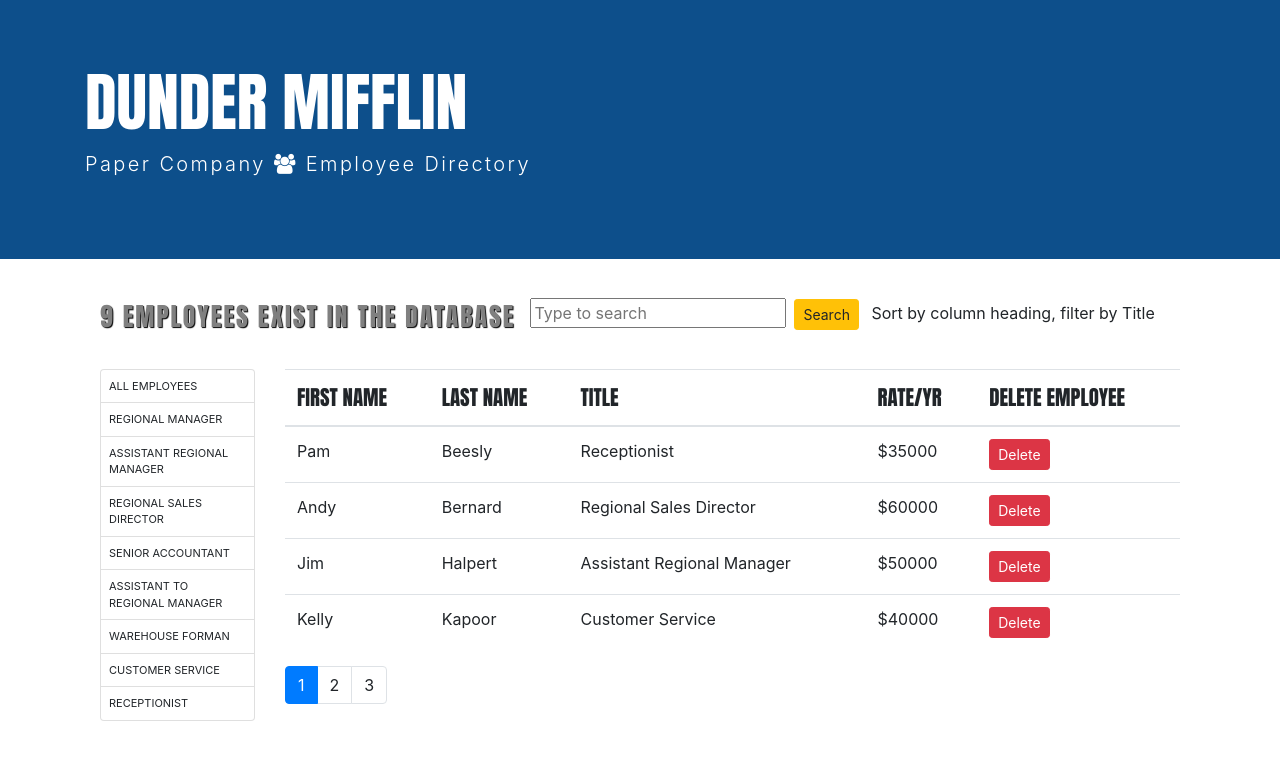
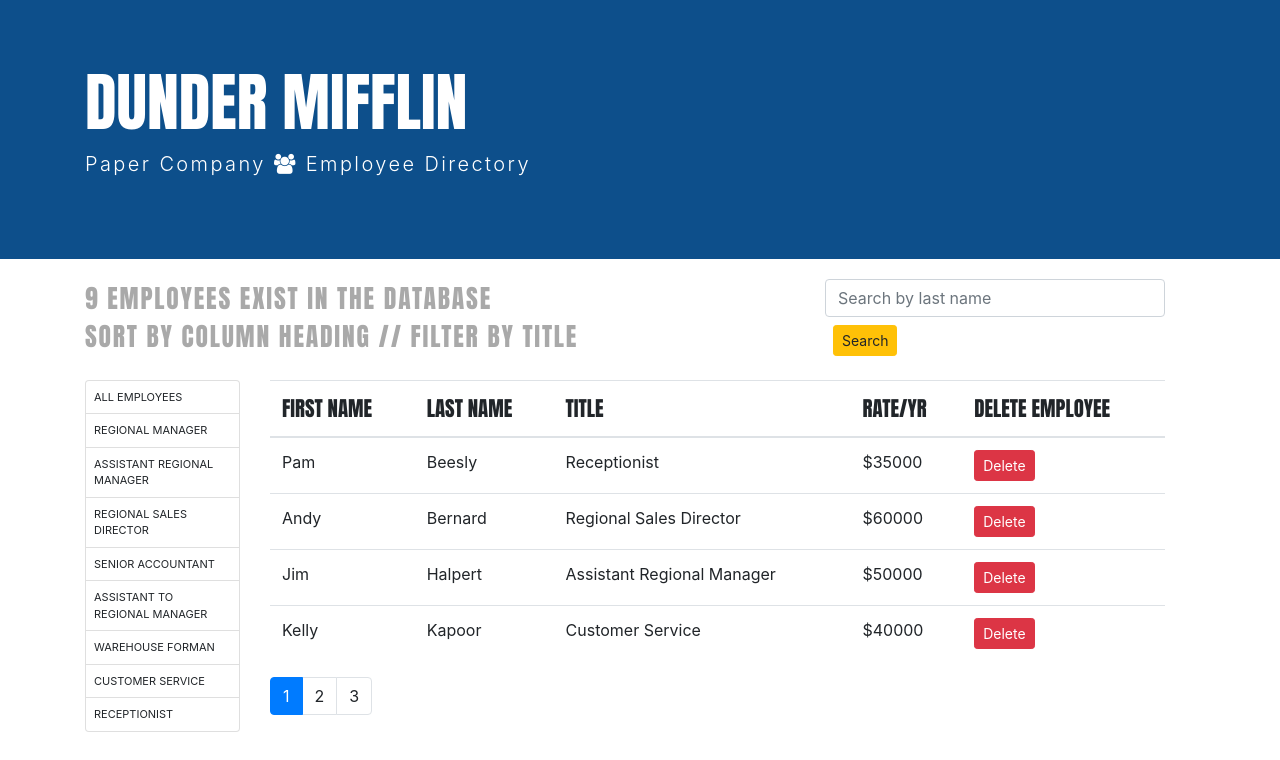
Before and after one commit to vanessabau/EmployeeDirectory, a React (Create React App) app in the folder employeedirectory/: page / in a window 1280 px wide. Shown: the top 760 px of the page. Built offline with nearby package versions, Linux system fonts and the light colour scheme.

Commit message:
search is now working

```diff
--- a/employeedirectory/src/App.js
+++ b/employeedirectory/src/App.js
@@ -1,18 +1,11 @@
 import React from "react";
 import Employees from "./components/Employees/employees";
-import Jumbo from "./components/common/jumbo";
-
-import Counter from "./components/common/counter";
 import "./App.css";
 
 function App() {
   return (
     <>
-      <Jumbo></Jumbo>
-      <main className="container">
-        <Counter />
-        <Employees />
-      </main>
+      <Employees />
     </>
   );
 }
--- a/employeedirectory/src/components/Employees/employees.jsx
+++ b/employeedirectory/src/components/Employees/employees.jsx
@@ -1,12 +1,14 @@
 import React, { Component, useState } from "react";
+import _ from "lodash";
+import Jumbo from "../common/jumbo";
+import SearchBox from "../common/searchBox";
+import Counter from "../common/counter";
 import EmployeesTable from "./employeesTable";
-import SearchBox from "../Search/searchBox";
+import ListGroup from "../common/listGroup";
+import Pagination from "../common/pagination";
 import { getEmployees } from "../resources/employeeResources";
-import Pagination from "../common/pagination";
+import { getTitles } from "../resources/titleService";
 import { Paginate } from "../utils/paginate";
-import ListGroup from "../common/listGroup";
-import { getTitles } from "../resources/titleService";
-import _ from "lodash";
 import "./style.css";
 
 class Employees extends Component {
@@ -15,8 +17,9 @@
     titles: [],
     currentPage: 1,
     pageSize: 4,
+    searchQuery: "",
+    selectedTitle: null, //?
     sortColumn: { path: "lastName", order: "asc" },
-    userSearch: "",
   };
 
   //DEFINE STATE AFTER MOUNTING
@@ -26,12 +29,6 @@
   }
 
   //EVENT HANDLERS
-  handleSearch = (event) => {
-    const value = event.target.value;
-    this.setState({ userSearch: value });
-    console.log(value);
-  };
-
   handleDelete = (employee) => {
     //create new array with all the employees except the one you deleted
     const employees = this.state.employees.filter(
@@ -46,8 +43,17 @@
   };
 
   handleTitleSelect = (title) => {
-    this.setState({ selectedTitle: title, currentPage: 1 });
+    this.setState({ selectedTitle: title, searchQuery: "", currentPage: 1 });
   };
+
+  handleSearch = (query) => {
+    this.setState({ searchQuery: query, selectedTitle: null, currentPAge: 1 });
+  };
+  // handleSearch = (event) => {
+  //   const value = event.target.value;
+  //   this.setState({ userSearch: value });
+  //   console.log(value);
+  // };
 
   handleSort = (sortColumn) => {
     this.setState({ sortColumn });
@@ -55,20 +61,26 @@
 
   //RENDER MAIN COMPONENT
   render() {
-    const { length: count } = this.state.employees;
+    // const { length: count } = this.state.employees;
     const {
       pageSize,
       currentPage,
       sortColumn,
       selectedTitle,
+      searchQuery,
       employees: allEmployees,
     } = this.state;
 
-    //FILTER - If selected title and its id are both truthy, apply a filter, otherwise return all employees
-    const filtered =
-      selectedTitle && selectedTitle._id
-        ? allEmployees.filter((emp) => emp.title._id === selectedTitle._id)
-        : allEmployees;
+    //FILTER - If there is a search query, filter results, otherwise if selected title and its id are both truthy, apply a filter, otherwise return all employees
+    let filtered = allEmployees;
+    if (searchQuery)
+      filtered = allEmployees.filter((emp) =>
+        emp.lastName.toLowerCase().startsWith(searchQuery.toLowerCase())
+      );
+    else if (selectedTitle && selectedTitle._id)
+      filtered = allEmployees.filter(
+        (emp) => emp.title_id === selectedTitle._id
+      );
 
     //SORT
     const sorted = _.orderBy(filtered, [sortColumn.path], [sortColumn.order]);
@@ -79,12 +91,20 @@
     //RENDER - If there are employees return a table with employee data
     return (
       <>
-        <SearchBox
-          userSearch={this.userSearch}
-          handleSearch={this.handleSearch}
-        />
-        <div style={{ padding: "0" }} className="container">
-          <div style={{ width: "100%", margin: "0" }} className="row">
+        <Jumbo />
+
+        <div className="container">
+          <div className="row">
+            <div className="col">
+              <Counter />
+            </div>
+
+            <div className="col-4">
+              <SearchBox value={searchQuery} onChange={this.handleSearch} />
+            </div>
+          </div>
+
+          <div className="row">
             <div className="col-2">
               <ListGroup
                 items={this.state.titles}
@@ -100,14 +120,13 @@
                 onDelete={this.handleDelete}
                 onSort={this.handleSort}
               />
+
               <Pagination
                 itemsCount={filtered.length}
                 pageSize={pageSize}
                 currentPage={currentPage}
                 onPageChange={this.handlePageChange}
               />
-              {/*Render components with their props*/}
-              {/* Can also use {this.state.employees.length} */}
             </div>
           </div>
         </div>
--- a/employeedirectory/src/components/Employees/style.css
+++ b/employeedirectory/src/components/Employees/style.css
@@ -1,3 +1,8 @@
+.row {
+  width: 100%;
+  margin: 0;
+}
+
 .list-group {
   font-size: 11px;
   text-transform: uppercase;
--- a/employeedirectory/src/components/Search/searchBox.jsx
+++ /dev/null
@@ -1,39 +0,0 @@
-import React, { useState } from "react";
-import "./style.css";
-
-function SearchBox({ userSearch, onChange }) {
-  return (
-    <div className="form-container">
-      <form className="search">
-        <div className="form-group">
-          <label htmlFor="breed"></label>
-          <input
-            value={userSearch}
-            onChange={onChange}
-            // name="breed"
-            // list="breeds"
-            // type="text"
-            // className="form-control"
-            placeholder="Type to search"
-            // id="breed"
-          />
-          {/* <datalist id="breeds">
-            {props.breeds.map((breed) => (
-            <option value={breed} key={breed} />
-            ))}
-          </datalist> */}
-          <button
-            type="submit"
-            // onClick={props.handleFormSubmit}
-            className="btn btn-warning btn-sm m-2"
-          >
-            Search
-          </button>
-          <span> Sort by column heading, filter by Title</span>
-        </div>
-      </form>
-    </div>
-  );
-}
-
-export default SearchBox;
--- a/employeedirectory/src/components/Search/style.css
+++ /dev/null
@@ -1,11 +0,0 @@
-form.search {
-  overflow: auto;
-  margin-bottom: 15px;
-  margin-left: 15px;
-  float: left;
-}
-
-/*form.search button[type="submit"] {
-	float:right;
-  margin-top: 10px;
-} */
--- a/employeedirectory/src/components/common/counter.jsx
+++ b/employeedirectory/src/components/common/counter.jsx
@@ -16,16 +16,14 @@
           style={{
             fontFamily: "impact",
             fontSize: "1.6em",
-            color: "gray",
-            letterSpacing: ".08em",
-            textShadow: "1px 1px 1px black",
+            color: "darkgray",
+            letterSpacing: ".07em",
             float: "left",
-            marginLeft: "15px",
-            marginTop: "6px",
           }}
         >
           {" "}
-          {count} EMPLOYEES EXIST IN THE DATABASE
+          {count} EMPLOYEES EXIST IN THE DATABASE <br />
+          SORT BY COLUMN HEADING // FILTER BY TITLE
         </p>
       </>
     );
--- a/employeedirectory/src/components/common/jumbo.jsx
+++ b/employeedirectory/src/components/common/jumbo.jsx
@@ -2,6 +2,8 @@
 
 const styles = {
   jumbo: {
+    margin: "0",
+    marginBottom: "20px",
     backgroundColor: "#0D4F8B",
     color: "white",
   },
--- /dev/null
+++ b/employeedirectory/src/components/common/searchBox.jsx
@@ -0,0 +1,29 @@
+import React, { useState } from "react";
+
+function SearchBox({ value, onChange }) {
+  return (
+    <div className="form-container">
+      <form className="search">
+        <div className="form-group">
+          <input
+            type="text"
+            name="query"
+            value={value}
+            className="form-control"
+            placeholder="Search by last name"
+            onChange={(e) => onChange(e.currentTarget.value)}
+          />
+          <button
+            type="submit"
+            // onClick={props.handleFormSubmit}
+            className="btn btn-warning btn-sm m-2"
+          >
+            Search
+          </button>
+        </div>
+      </form>
+    </div>
+  );
+}
+
+export default SearchBox;
```
